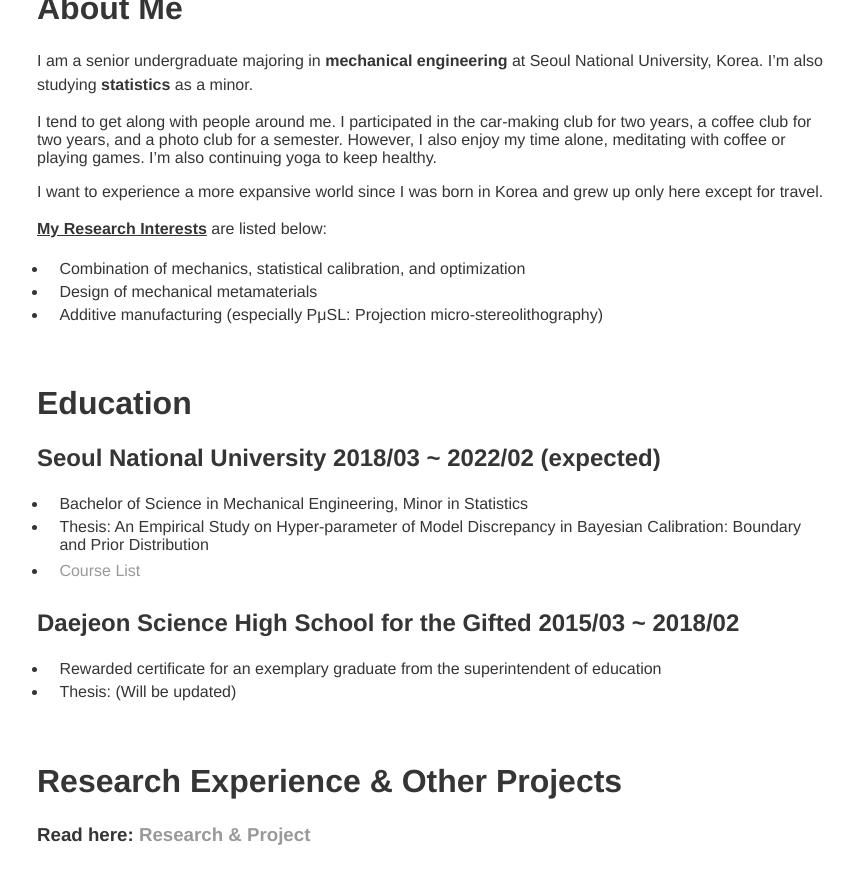
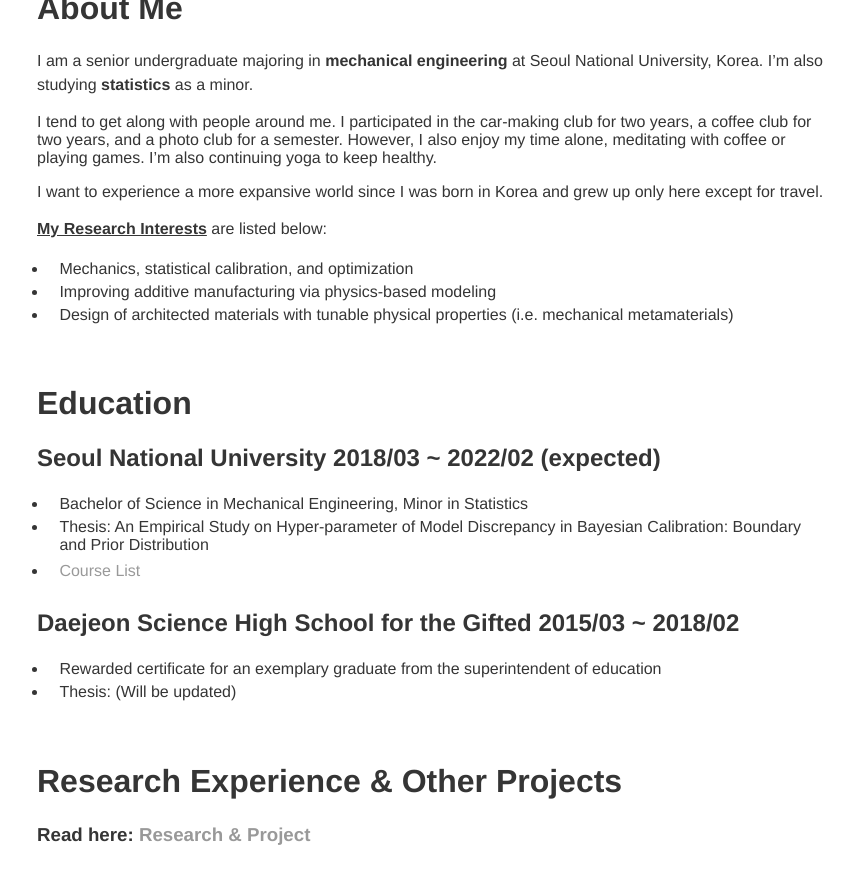
Before and after one commit to tpgml2612/CV, a Jekyll site: the page built from index.md, in a window 1280 px wide and 900 px high, scrolled down 308 px. Shown: the top 884 px of the window, without its empty margins (203-1057 px from the left). Built offline with Jekyll 4.4.1, drawn with Linux system fonts in a browser that asks for light colours; our own code applies the rules of GitHub Pages for plain Markdown files.

Commit message:
Update index.md

```diff
--- a/index.md
+++ b/index.md
@@ -11,9 +11,9 @@
 I want to experience a more expansive world since I was born in Korea and grew up only here except for travel.
 
 <strong><u>My Research Interests</u></strong> are listed below:
-* Combination of mechanics, statistical calibration, and optimization
-* Design of mechanical metamaterials
-* Additive manufacturing (especially PμSL: Projection micro-stereolithography)
+* Mechanics, statistical calibration, and optimization
+* Improving additive manufacturing via physics-based modeling
+* Design of architected materials with tunable physical properties (i.e. mechanical metamaterials)
 
 <br/>
 
```
